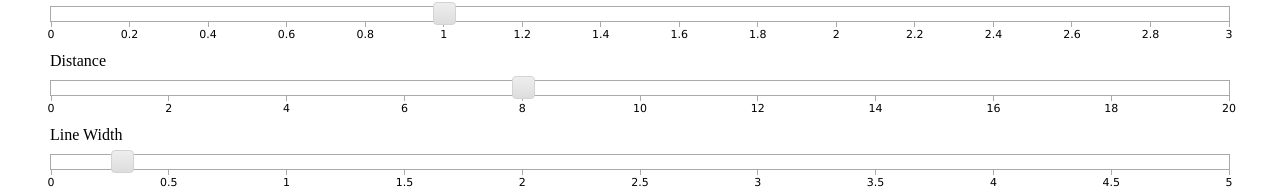
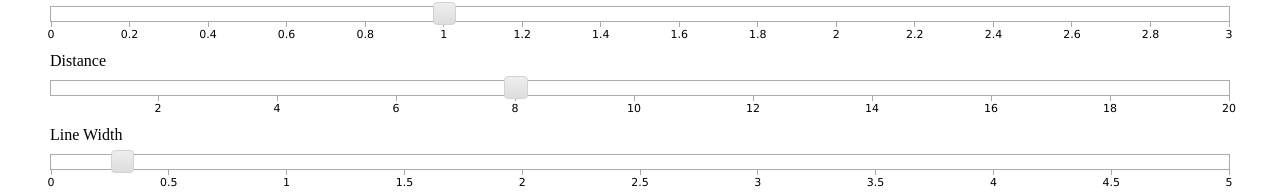
Before and after one commit to sebastian-meier/d3.sketchy, a plain HTML site: page examples/index_2.html in a window 1280 px wide. Shown: the part 402-597 px from the top of the page. Drawn offline with nearby package versions, Linux system fonts and the light colour scheme.

Commit message:
Min-Value for density

```diff
--- a/examples/index_2.html
+++ b/examples/index_2.html
@@ -72,7 +72,7 @@
 				draw();
 			}));
 
-			d3.select('#slider2').call(d3.slider().axis(true).min(0).max(20).value(8).on("slide", function(evt, value) {
+			d3.select('#slider2').call(d3.slider().axis(true).min(0.2).max(20).value(8).on("slide", function(evt, value) {
 				opts.density = value;
 				draw();
 			}));
```
